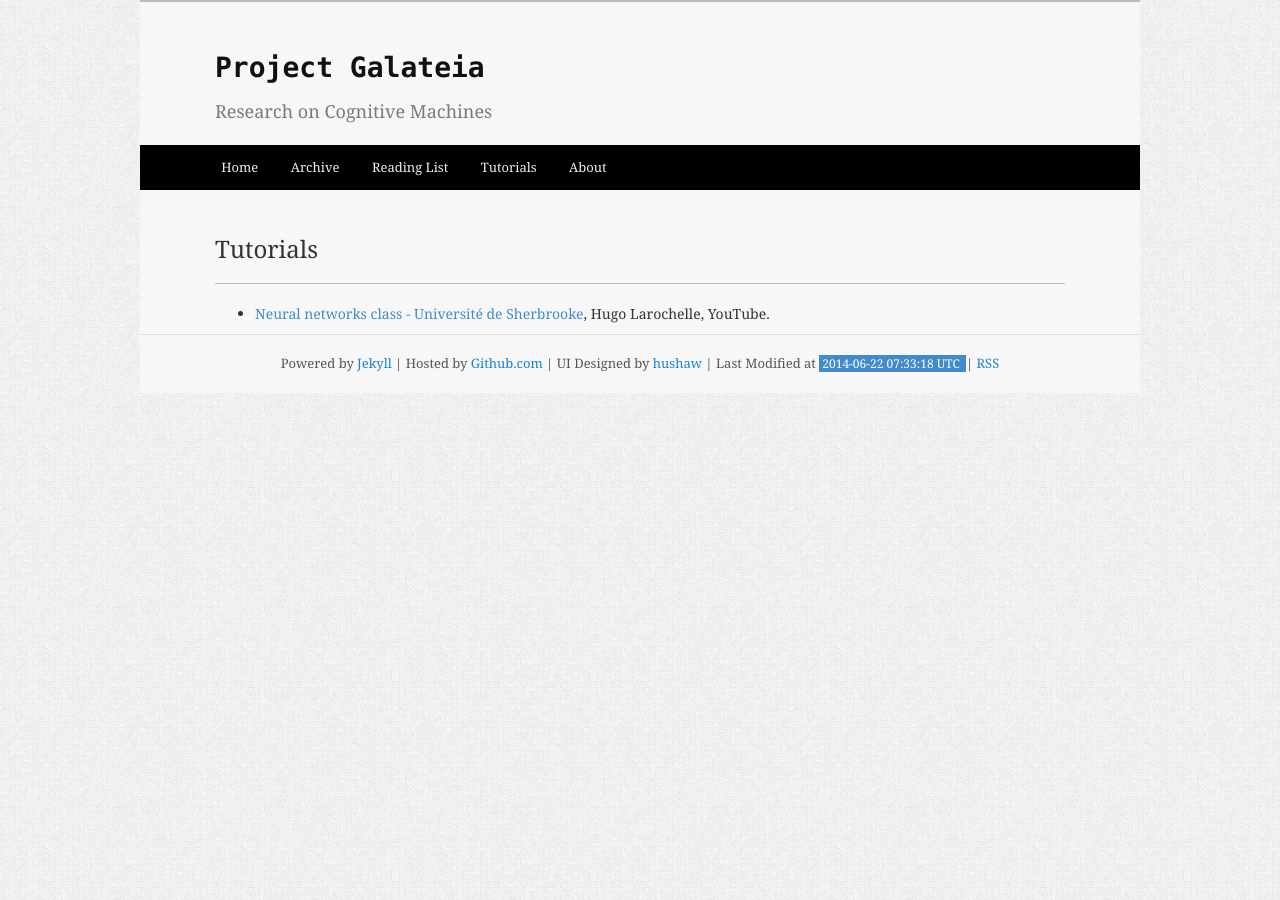
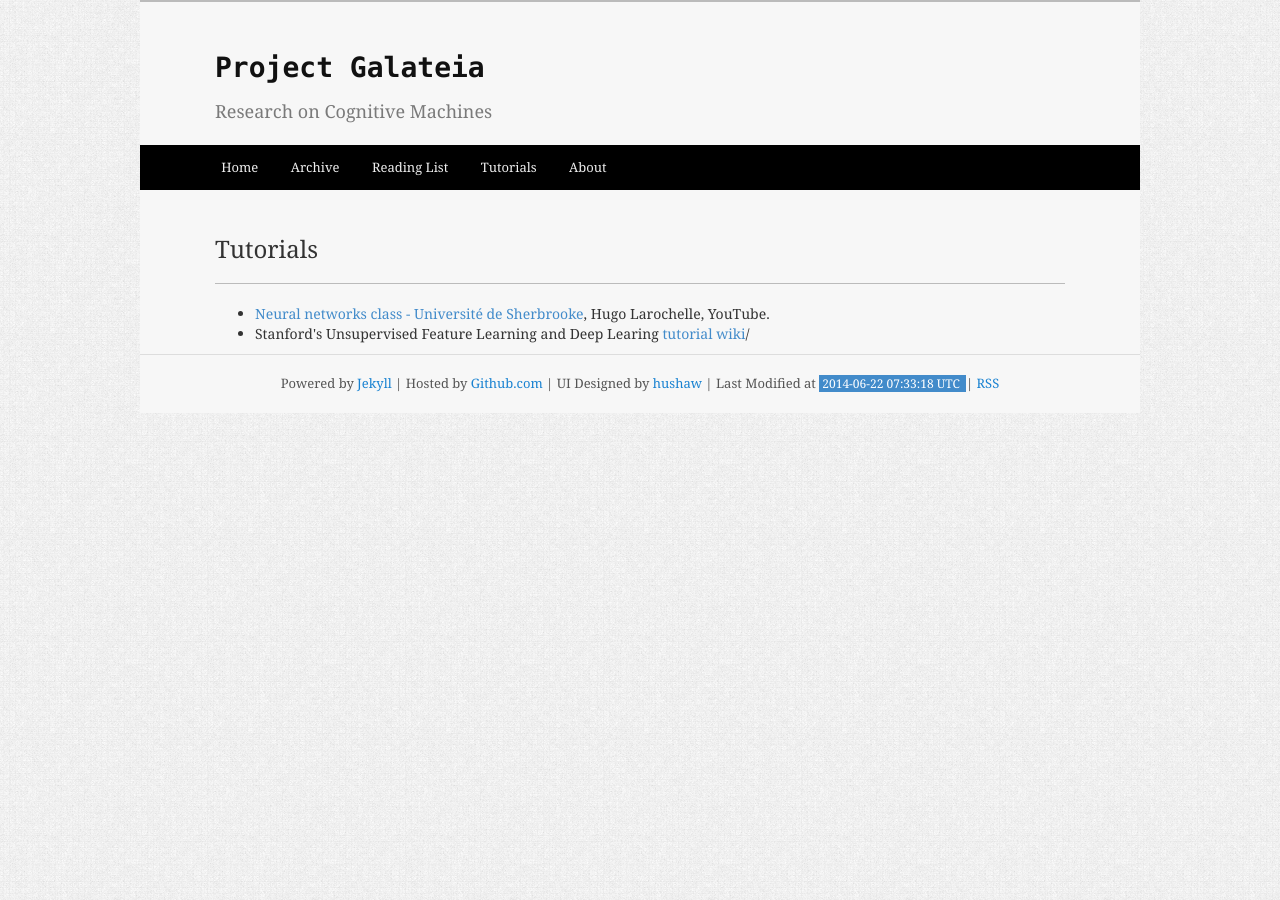
Before and after one commit to projectgalateia/projectgalateia.github.io, a Jekyll site: the page built from tutorials.html, in a window 1280 px wide. Built offline with Jekyll 4.4.1, drawn with Linux system fonts in a browser that asks for light colours; Markdown is read by kramdown in place of the engine named in the settings.

Commit message:
Update tutorials.html

```diff
--- a/tutorials.html
+++ b/tutorials.html
@@ -5,4 +5,5 @@ title: Tutorials
 
 <ul>
   <li><a href='http://www.youtube.com/playlist?list=PL6Xpj9I5qXYEcOhn7TqghAJ6NAPrNmUBH'>Neural networks class - Université de Sherbrooke</a>, Hugo Larochelle, YouTube.</li>
+  <li>Stanford's Unsupervised Feature Learning and Deep Learing <a href='ufldl.stanford.edu/wiki/index.php/UFLDL_Tutorial'>tutorial wiki</a>/</li>
 </ul>
```
